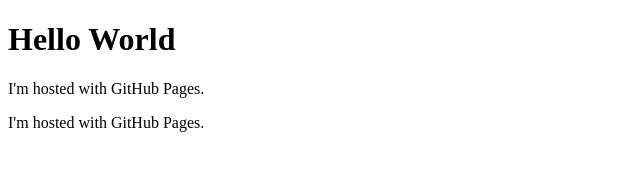
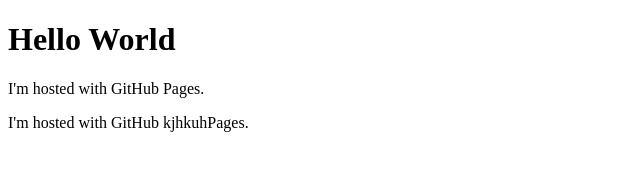
Before and after one commit to Derr2023/page20231206, a plain HTML site: page Index.html in a window 1280 px wide. Shown: the full height of the page, 0-640 px from the left. Drawn offline with Linux system fonts and the light colour scheme.

Commit message:
hghjg
jhjhjh

```diff
--- a/Index.html
+++ b/Index.html
@@ -3,6 +3,6 @@
 <body>
 <h1>Hello World</h1>
 <p>I'm hosted with GitHub Pages.</p>
-<p>I'm hosted with GitHub Pages.</p>
+<p>I'm hosted with GitHub kjhkuhPages.</p>
 </body>
 </html>
```
